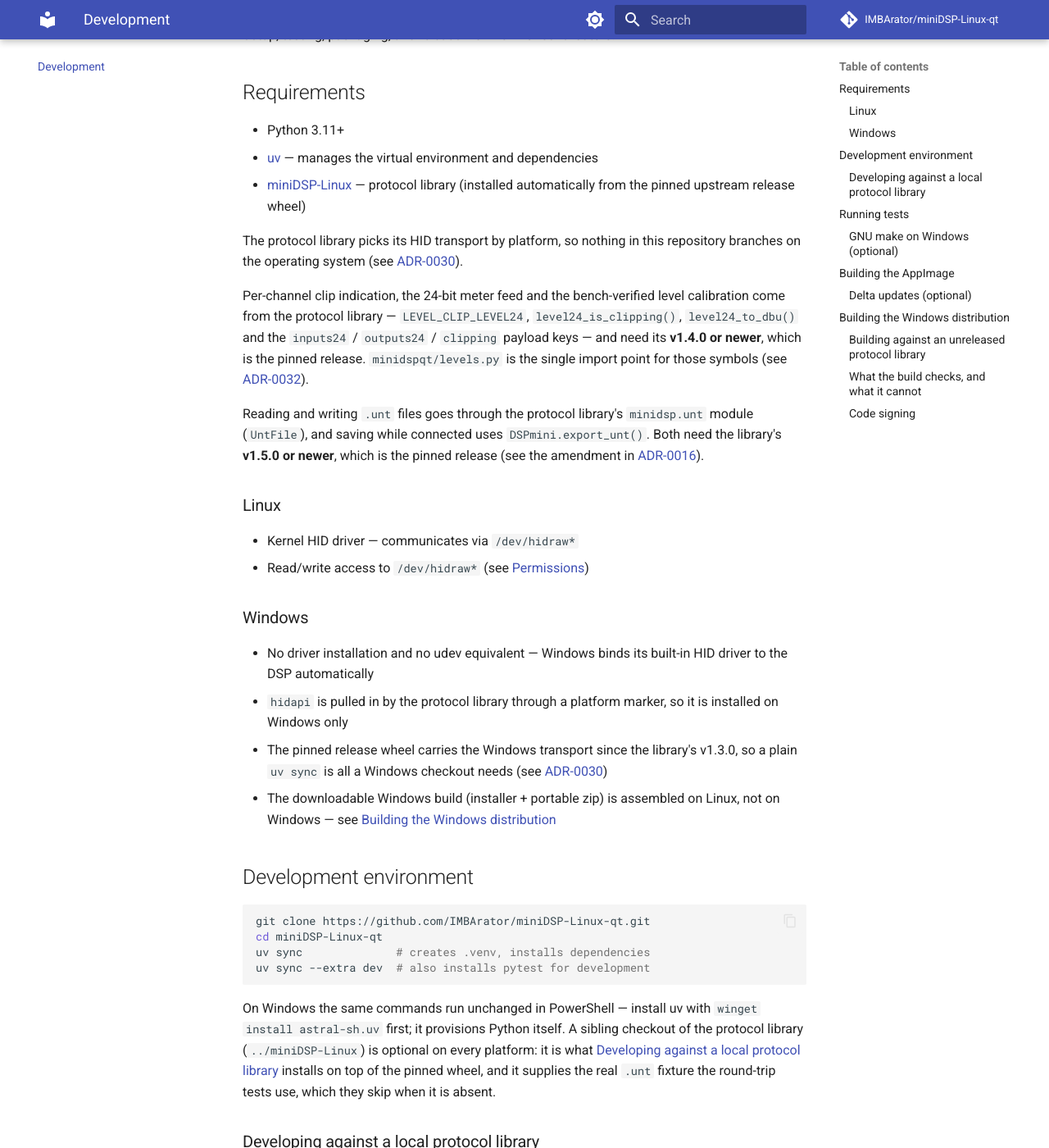
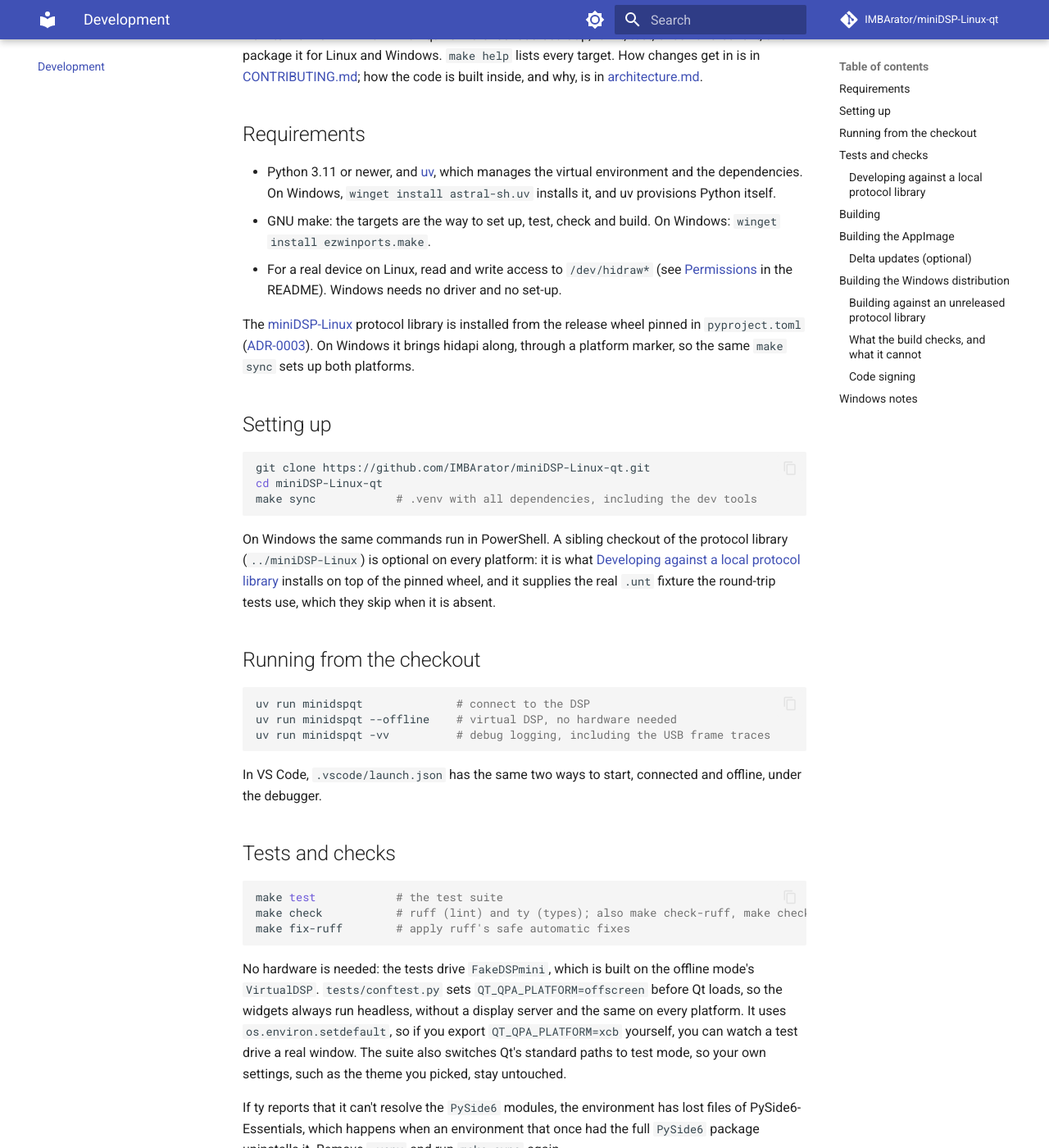
Before and after one commit to IMBArator/miniDSP-Linux-qt, an MkDocs documentation site: the page built from docs/development.md, in a window 1280 px wide and 1400 px high, scrolled down 198 px. Shown: the whole window at 82% size. Built offline with MkDocs 1.6.1 and Material for MkDocs 9.7.7, drawn with Linux system fonts in a browser that asks for light colours; comment, search, counter and statistics services are not loaded; some of the changed text lies outside the part shown.

Commit message:
docs(development): make the development page the developer guide
The development page is now about mechanics only: requirements (GNU make
on Windows too), setting up with make sync, running from the checkout,
tests and checks, and building the wheel, the docs, the AppImage and the
Windows distribution. It points to make help instead of listing targets.
The local-library workflow keeps its uv commands; the Windows dev wheel is
built with the library's own make target. The README gets a short
Development section in place of the callout at the top, the user guide no
longer tells users to run uv, and the Windows packaging comment points to
the Windows check in CONTRIBUTING.md.

````diff
--- a/docs/development.md
+++ b/docs/development.md
@@ -1,62 +1,72 @@
 # Development
 
-Setup, testing, packaging, and release workflow for contributors.
+How to work on miniDSP-Linux-qt from a checkout: set it up, run it, test,
+check and build it, and package it for Linux and Windows. `make help` lists
+every target. How changes get in is in [CONTRIBUTING.md](../CONTRIBUTING.md);
+how the code is built inside, and why, is in [architecture.md](architecture.md).
 
 ## Requirements
 
-- Python 3.11+
-- [uv](https://docs.astral.sh/uv/) — manages the virtual environment and dependencies
-- [miniDSP-Linux](https://github.com/IMBArator/miniDSP-Linux) — protocol library (installed automatically from the pinned upstream release wheel)
+- Python 3.11 or newer, and [uv](https://docs.astral.sh/uv/), which manages
+  the virtual environment and the dependencies. On Windows,
+  `winget install astral-sh.uv` installs it, and uv provisions Python itself.
+- GNU make: the targets are the way to set up, test, check and build. On
+  Windows: `winget install ezwinports.make`.
+- For a real device on Linux, read and write access to `/dev/hidraw*` (see
+  [Permissions](../README.md#permissions) in the README). Windows needs no
+  driver and no set-up.
 
-The protocol library picks its HID transport by platform, so nothing in this
-repository branches on the operating system (see
-[ADR-0030](decisions/0030-support-windows-by-delegating-transport-selection-to-the-protocol-library.md)).
+The [miniDSP-Linux](https://github.com/IMBArator/miniDSP-Linux) protocol
+library is installed from the release wheel pinned in `pyproject.toml`
+([ADR-0003](decisions/0003-pin-the-protocol-library-to-a-release-wheel-via-pep-508.md)).
+On Windows it brings hidapi along, through a platform marker, so the same
+`make sync` sets up both platforms.
 
-Per-channel clip indication, the 24-bit meter feed and the bench-verified level
-calibration come from the protocol library — `LEVEL_CLIP_LEVEL24`,
-`level24_is_clipping()`, `level24_to_dbu()` and the `inputs24` / `outputs24` /
-`clipping` payload keys — and need its **v1.4.0 or newer**, which is the pinned
-release. `minidspqt/levels.py` is the single import point for those symbols (see
-[ADR-0032](decisions/0032-meter-from-24-bit-levels-and-decide-clip-on-the-raw-sample.md)).
-
-Reading and writing `.unt` files goes through the protocol library's
-`minidsp.unt` module (`UntFile`), and saving while connected uses
-`DSPmini.export_unt()`. Both need the library's **v1.5.0 or newer**, which is the
-pinned release (see the amendment in
-[ADR-0016](decisions/0016-preserve-unknown-unt-bytes-with-field-level-overwrites.md)).
-
-### Linux
-
-- Kernel HID driver — communicates via `/dev/hidraw*`
-- Read/write access to `/dev/hidraw*` (see [Permissions](https://github.com/IMBArator/miniDSP-Linux-qt#permissions))
-
-### Windows
-
-- No driver installation and no udev equivalent — Windows binds its built-in HID
-  driver to the DSP automatically
-- `hidapi` is pulled in by the protocol library through a platform marker, so it
-  is installed on Windows only
-- The pinned release wheel carries the Windows transport since the library's
-  v1.3.0, so a plain `uv sync` is all a Windows checkout needs
-  (see [ADR-0030](decisions/0030-support-windows-by-delegating-transport-selection-to-the-protocol-library.md))
-- The downloadable Windows build (installer + portable zip) is assembled on
-  Linux, not on Windows — see [Building the Windows distribution](#building-the-windows-distribution)
-
-## Development environment
+## Setting up
 
 ```bash
 git clone https://github.com/IMBArator/miniDSP-Linux-qt.git
 cd miniDSP-Linux-qt
-uv sync              # creates .venv, installs dependencies
-uv sync --extra dev  # also installs pytest for development
+make sync            # .venv with all dependencies, including the dev tools
 ```
 
-On Windows the same commands run unchanged in PowerShell — install uv with
-`winget install astral-sh.uv` first; it provisions Python itself. A sibling
-checkout of the protocol library (`../miniDSP-Linux`) is optional on every
-platform: it is what [Developing against a local protocol library](#developing-against-a-local-protocol-library)
+On Windows the same commands run in PowerShell. A sibling checkout of the
+protocol library (`../miniDSP-Linux`) is optional on every platform: it is what
+[Developing against a local protocol library](#developing-against-a-local-protocol-library)
 installs on top of the pinned wheel, and it supplies the real `.unt` fixture the
 round-trip tests use, which they skip when it is absent.
+
+## Running from the checkout
+
+```bash
+uv run minidspqt              # connect to the DSP
+uv run minidspqt --offline    # virtual DSP, no hardware needed
+uv run minidspqt -vv          # debug logging, including the USB frame traces
+```
+
+In VS Code, `.vscode/launch.json` has the same two ways to start, connected
+and offline, under the debugger.
+
+## Tests and checks
+
+```bash
+make test            # the test suite
+make check           # ruff (lint) and ty (types); also make check-ruff, make check-ty
+make fix-ruff        # apply ruff's safe automatic fixes
+```
+
+No hardware is needed: the tests drive `FakeDSPmini`, which is built on the
+offline mode's `VirtualDSP`. `tests/conftest.py` sets `QT_QPA_PLATFORM=offscreen`
+before Qt loads, so the widgets always run headless, without a display server
+and the same on every platform. It uses `os.environ.setdefault`, so if you
+export `QT_QPA_PLATFORM=xcb` yourself, you can watch a test drive a real
+window. The suite also switches Qt's standard paths to test mode, so your own
+settings, such as the theme you picked, stay untouched.
+
+If ty reports that it can't resolve the `PySide6` modules, the environment has
+lost files of PySide6-Essentials, which happens when an environment that once
+had the full `PySide6` package uninstalls it. Remove `.venv` and run
+`make sync` again.
 
 ### Developing against a local protocol library
 
@@ -84,43 +94,14 @@ silently ignored.
 The override is reverted by the next `uv sync` / `uv lock` (or any plain
 `uv run`). Re-run the reinstall whenever you want to test fresh local changes.
 
-## Running tests
-
-The suite uses `pytest` and `pytest-qt`, which ship in the `dev`
-optional-dependency group. Install them once with:
+## Building
 
 ```bash
-make sync            # runs `uv sync --extra dev`
+make build           # wheel and sdist into dist/
+make docs            # the docs site into site/ (MkDocs Material)
+make docs-serve      # live preview at http://127.0.0.1:8000
+make clean           # remove the build output; make docs-clean removes site/
 ```
-
-Then run the tests:
-
-```bash
-make test            # uv run pytest -v
-```
-
-`tests/conftest.py` sets `QT_QPA_PLATFORM=offscreen` before importing PySide6, so
-the Qt widgets always run headless — no display server required, which makes the
-suite safe for CI and identical on every platform. It uses `os.environ.setdefault`,
-so exporting `QT_QPA_PLATFORM=xcb` yourself still wins when you want to watch a
-test drive a real window. Because the variable is no longer a POSIX `VAR=x cmd`
-prefix in the recipe, `make test` needs no POSIX shell.
-
-### GNU make on Windows (optional)
-
-`make` is not part of a Windows install. It is not required — every target that
-matters day to day is a one-line `uv` invocation you can type directly
-(`uv sync --extra dev`, `uv run pytest -v`, `uv build`, `uv run mkdocs build`).
-If you prefer the targets, install GNU make (for example
-`winget install ezwinports.make`); `sync`, `install`, `test`, `build`, `docs`,
-and `docs-serve` are shell-agnostic and work as-is.
-
-`version`, `publish`, and `appimage` shell out to bash scripts, `windows` needs
-`makensis` and a mingw-w64 cross-compiler, and `clean`, `docs-clean`,
-`appimage-clean`, and `windows-clean` use `rm -rf`, so those remain Linux-only —
-or Git Bash, which ships with Git for Windows.
-
-The suite covers the device thread, model, virtual DSP, preset picker, routing matrix, PEQ panel, crossover panel, the "show other outputs" graph overlay, the About dialog, compressor panel + graph, delay panel + graph, channel-linking dialog, channel-linking sync (master → slave fan-out), runtime offline-mode switching, param knob widget, and .unt read/write round-trip.
 
 ## Building the AppImage
 
@@ -259,7 +240,7 @@ else. To try unreleased library changes in a bundle, point the build at a wheel
 built from the sibling checkout instead:
 
 ```bash
-(cd ../miniDSP-Linux && uv build)
+make -C ../miniDSP-Linux build
 make windows MINIDSP_LINUX_WHEEL=../miniDSP-Linux/dist/minidsp_linux-<version>-py3-none-any.whl
 ```
 
@@ -275,18 +256,18 @@ podman run --rm -v "$PWD":/src -w /src -v ~/.cache/uv:/root/.cache/uv \
 
 The build then prints an **UNLOCKED DEV BUILD** warning: that one requirement and
 its dependencies come from outside `uv.lock`. Such a build is for trying things
-out on a Windows machine — never publish it.
+out on a Windows machine.
 
 ### What the build checks, and what it cannot
 
 On Linux every build verifies its own output: the interpreter search-path check
 (every stdlib `.pyd`, the stdlib zip and `site-packages` reachable from the
-`._pth`), the DLL import-closure check after pruning, and a layout check of the zip (launcher, interpreter, `._pth`,
-a stylesheet from the package data, the hidapi extension, Qt's `qwindows.dll`, the project's
-`.dist-info` — and none of the pruned trees). If `wine` is on `PATH`, the script
-additionally runs `--help` and boots the offline mode under Qt's offscreen
-platform, the same two-pass smoke test the AppImage gets. That step is optional
-and is not a release gate.
+`._pth`), the DLL import-closure check after pruning, and a layout check of the
+zip (launcher, interpreter, `._pth`, a stylesheet from the package data, the
+hidapi extension, Qt's `qwindows.dll`, the project's `.dist-info` — and none of
+the pruned trees). If `wine` is on `PATH`, the script additionally runs `--help`
+and boots the offline mode under Qt's offscreen platform, the same two-pass
+smoke test the AppImage gets. That step is optional.
 
 What Linux cannot check is the real thing: before a release that ships Windows
 artifacts, the maintainer walks through the
@@ -297,3 +278,15 @@ artifacts, the maintainer walks through the
 Neither the launcher nor the installer is signed, hence the SmartScreen dialog
 on first start. `osslsigncode` can sign both from Linux once a code-signing
 certificate exists; until then the README documents the click-through.
+
+## Windows notes
+
+`sync`, `install`, `test`, `check`, `check-ruff`, `check-ty`, `fix-ruff`,
+`build`, `docs` and `docs-serve` work in PowerShell as they are. `version`,
+`publish` and `appimage` run bash scripts, `windows` needs `makensis` and a
+mingw-w64 cross-compiler, and `clean`, `docs-clean`, `appimage-clean` and
+`windows-clean` use `rm -rf`; those need Linux, or for the scripts and `rm` a
+POSIX shell such as Git Bash, which comes with Git for Windows.
+
+The downloadable Windows build is assembled on Linux, not on Windows; see
+[Building the Windows distribution](#building-the-windows-distribution).
--- a/docs/user-guide.md
+++ b/docs/user-guide.md
@@ -740,7 +740,8 @@ Graph backgrounds are intentionally a **soft tinted off-white** in light mode ra
 ### Application crashes on startup
 
 - Ensure Python 3.11+ is installed: `python3 --version`
-- Reinstall dependencies: `uv sync --reinstall`
+- Reinstall: download the AppImage or the Windows build again; from a source
+  checkout, run `make sync`
 - Run with debug logging: `minidspqt -vv`
 
 ### Controls don't update the device
````
Also changed, not shown: README.md (+8 -3 lines), 1 other file.
